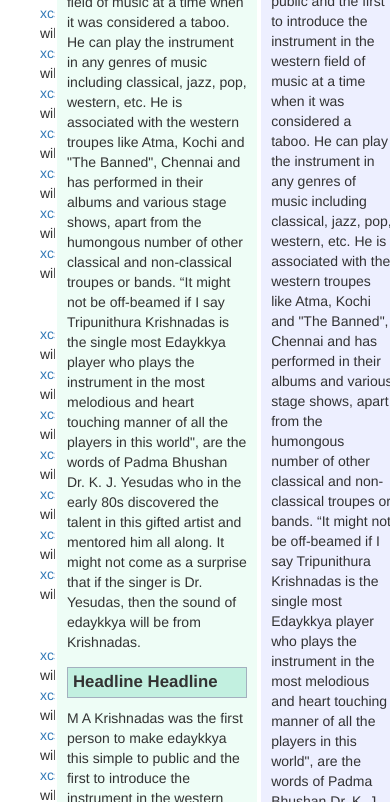
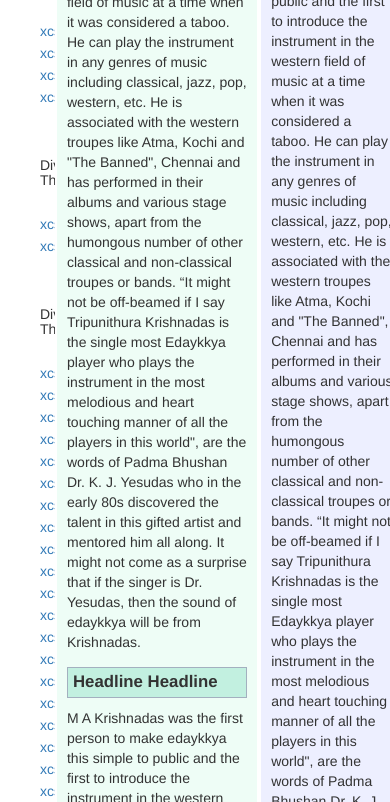
Before and after one commit to colinwkingen/wiki_clone, a plain HTML site: page index.html in a window 390 px wide. Shown: the part 304-1106 px from the top of the page. Drawn offline with nearby package versions, Linux system fonts and the light colour scheme.

Commit message:
will continue to format sidebar and improve column responsiveness.

```diff
--- a/css/styles.css
+++ b/css/styles.css
@@ -51,3 +51,6 @@ ul li {
 p {
   padding: 5px;
 }
+.link_side {
+  margin-bottom: 2px;
+}
--- a/index.html
+++ b/index.html
@@ -21,67 +21,70 @@
 
       <!-- Sidebar -->
       <div class="col-xs-2">
-        <div><img src="img/logo.png" alt="sdf"/></div>
+        <div><img class="img-responsive"src="img/logo.png" alt="sdf"/></div>
         <p>
 
         <ul>
-          <li><a href="adfg">xcsdfgdz</a>about wikipedia</li>
-          <li><a href="adfg">xcsdfgdz</a>about wikipedia</li>
-          <li><a href="adfg">xcsdfgdz</a>about wikipedia</li>
-          <li><a href="adfg">xcsdfgdz</a>about wikipedia</li>
-          <li><a href="adfg">xcsdfgdz</a>about wikipedia</li>
-          <li><a href="adfg">xcsdfgdz</a>about wikipedia</li>
-          <li><a href="adfg">xcsdfgdz</a>about wikipedia</li>
+          <li class="link_side"><a href="adfg">xcsdfgdz</a> </li>
+          <li class="link_side"><a href="adfg">xcsdfgdz</a> </li>
+          <li class="link_side"><a href="adfg">xcsdfgdz</a> </li>
+          <li class="link_side"><a href="adfg">xcsdfgdz</a> </li>
+          <li class="link_side"><a href="adfg">xcsdfgdz</a> </li>
+          <li class="link_side"><a href="adfg">xcsdfgdz</a> </li>
+          <li class="link_side"><a href="adfg">xcsdfgdz</a> </li>
           <hr>
-          <li><a href="adfg">xcsdfgdz</a>about wikipedia</li>
-          <li><a href="adfg">xcsdfgdz</a>about wikipedia</li>
-          <li><a href="adfg">xcsdfgdz</a>about wikipedia</li>
-          <li><a href="adfg">xcsdfgdz</a>about wikipedia</li>
-          <li><a href="adfg">xcsdfgdz</a>about wikipedia</li>
-          <li><a href="adfg">xcsdfgdz</a>about wikipedia</li>
-          <li><a href="adfg">xcsdfgdz</a>about wikipedia</li>
+          <h5 class="pull-left">Dividing Thing</h5>
+          <li class="link_side"><a href="adfg">xcsdfgdz</a> </li>
+          <li class="link_side"><a href="adfg">xcsdfgdz</a> </li>
+          <li class="link_side"><a href="adfg">xcsdfgdz</a> </li>
+          <li class="link_side"><a href="adfg">xcsdfgdz</a> </li>
+          <li class="link_side"><a href="adfg">xcsdfgdz</a> </li>
+          <li class="link_side"><a href="adfg">xcsdfgdz</a> </li>
+          <li class="link_side"><a href="adfg">xcsdfgdz</a> </li>
           <hr>
-          <li><a href="adfg">xcsdfgdz</a>about wikipedia</li>
-          <li><a href="adfg">xcsdfgdz</a>about wikipedia</li>
-          <li><a href="adfg">xcsdfgdz</a>about wikipedia</li>
-          <li><a href="adfg">xcsdfgdz</a>about wikipedia</li>
-          <li><a href="adfg">xcsdfgdz</a>about wikipedia</li>
+          <h5 class="pull-left">Dividing Thing</h5>
+          <li class="link_side"><a href="adfg">xcsdfgdz</a> </li>
+          <li class="link_side"><a href="adfg">xcsdfgdz</a> </li>
+          <li class="link_side"><a href="adfg">xcsdfgdz</a> </li>
+          <li class="link_side"><a href="adfg">xcsdfgdz</a> </li>
+          <li class="link_side"><a href="adfg">xcsdfgdz</a> </li>
           <hr>
-          <li><a href="adfg">xcsdfgdz</a>about wikipedia</li>
-          <li><a href="adfg">xcsdfgdz</a>about wikipedia</li>
-          <li><a href="adfg">xcsdfgdz</a>about wikipedia</li>
-          <li><a href="adfg">xcsdfgdz</a>about wikipedia</li>
-          <li><a href="adfg">xcsdfgdz</a>about wikipedia</li>
-          <li><a href="adfg">xcsdfgdz</a>about wikipedia</li>
-          <li><a href="adfg">xcsdfgdz</a>about wikipedia</li>
-          <li><a href="adfg">xcsdfgdz</a>about wikipedia</li>
-          <li><a href="adfg">xcsdfgdz</a>about wikipedia</li>
-          <li><a href="adfg">xcsdfgdz</a>about wikipedia</li>
-          <li><a href="adfg">xcsdfgdz</a>about wikipedia</li>
-          <li><a href="adfg">xcsdfgdz</a>about wikipedia</li>
-          <li><a href="adfg">xcsdfgdz</a>about wikipedia</li>
-          <li><a href="adfg">xcsdfgdz</a>about wikipedia</li>
-          <li><a href="adfg">xcsdfgdz</a>about wikipedia</li>
-          <li><a href="adfg">xcsdfgdz</a>about wikipedia</li>
-          <li><a href="adfg">xcsdfgdz</a>about wikipedia</li>
-          <li><a href="adfg">xcsdfgdz</a>about wikipedia</li>
-          <li><a href="adfg">xcsdfgdz</a>about wikipedia</li>
-          <li><a href="adfg">xcsdfgdz</a>about wikipedia</li>
-          <li><a href="adfg">xcsdfgdz</a>about wikipedia</li>
-          <li><a href="adfg">xcsdfgdz</a>about wikipedia</li>
-          <li><a href="adfg">xcsdfgdz</a>about wikipedia</li>
-          <li><a href="adfg">xcsdfgdz</a>about wikipedia</li>
-          <li><a href="adfg">xcsdfgdz</a>about wikipedia</li>
-          <li><a href="adfg">xcsdfgdz</a>about wikipedia</li>
-          <li><a href="adfg">xcsdfgdz</a>about wikipedia</li>
-          <li><a href="adfg">xcsdfgdz</a>about wikipedia</li>
-          <li><a href="adfg">xcsdfgdz</a>about wikipedia</li>
-          <li><a href="adfg">xcsdfgdz</a>about wikipedia</li>
-          <li><a href="adfg">xcsdfgdz</a>about wikipedia</li>
-          <li><a href="adfg">xcsdfgdz</a>about wikipedia</li>
-          <li><a href="adfg">xcsdfgdz</a>about wikipedia</li>
-          <li><a href="adfg">xcsdfgdz</a>about wikipedia</li>
-          <li><a href="adfg">xcsdfgdz</a>about wikipedia</li>
+          <h5 class="pull-left">Dividing Thing</h5>
+          <li class="link_side"><a href="adfg">xcsdfgdz</a> </li>
+          <li class="link_side"><a href="adfg">xcsdfgdz</a> </li>
+          <li class="link_side"><a href="adfg">xcsdfgdz</a> </li>
+          <li class="link_side"><a href="adfg">xcsdfgdz</a> </li>
+          <li class="link_side"><a href="adfg">xcsdfgdz</a> </li>
+          <li class="link_side"><a href="adfg">xcsdfgdz</a> </li>
+          <li class="link_side"><a href="adfg">xcsdfgdz</a> </li>
+          <li class="link_side"><a href="adfg">xcsdfgdz</a> </li>
+          <li class="link_side"><a href="adfg">xcsdfgdz</a> </li>
+          <li class="link_side"><a href="adfg">xcsdfgdz</a> </li>
+          <li class="link_side"><a href="adfg">xcsdfgdz</a> </li>
+          <li class="link_side"><a href="adfg">xcsdfgdz</a> </li>
+          <li class="link_side"><a href="adfg">xcsdfgdz</a> </li>
+          <li class="link_side"><a href="adfg">xcsdfgdz</a> </li>
+          <li class="link_side"><a href="adfg">xcsdfgdz</a> </li>
+          <li class="link_side"><a href="adfg">xcsdfgdz</a> </li>
+          <li class="link_side"><a href="adfg">xcsdfgdz</a> </li>
+          <li class="link_side"><a href="adfg">xcsdfgdz</a> </li>
+          <li class="link_side"><a href="adfg">xcsdfgdz</a> </li>
+          <li class="link_side"><a href="adfg">xcsdfgdz</a> </li>
+          <li class="link_side"><a href="adfg">xcsdfgdz</a> </li>
+          <li class="link_side"><a href="adfg">xcsdfgdz</a> </li>
+          <li class="link_side"><a href="adfg">xcsdfgdz</a> </li>
+          <li class="link_side"><a href="adfg">xcsdfgdz</a> </li>
+          <li class="link_side"><a href="adfg">xcsdfgdz</a> </li>
+          <li class="link_side"><a href="adfg">xcsdfgdz</a> </li>
+          <li class="link_side"><a href="adfg">xcsdfgdz</a> </li>
+          <li class="link_side"><a href="adfg">xcsdfgdz</a> </li>
+          <li class="link_side"><a href="adfg">xcsdfgdz</a> </li>
+          <li class="link_side"><a href="adfg">xcsdfgdz</a> </li>
+          <li class="link_side"><a href="adfg">xcsdfgdz</a> </li>
+          <li class="link_side"><a href="adfg">xcsdfgdz</a> </li>
+          <li class="link_side"><a href="adfg">xcsdfgdz</a> </li>
+          <li class="link_side"><a href="adfg">xcsdfgdz</a> </li>
+          <li class="link_side"><a href="adfg">xcsdfgdz</a> </li>
         </ul>
 
         </p>
```
